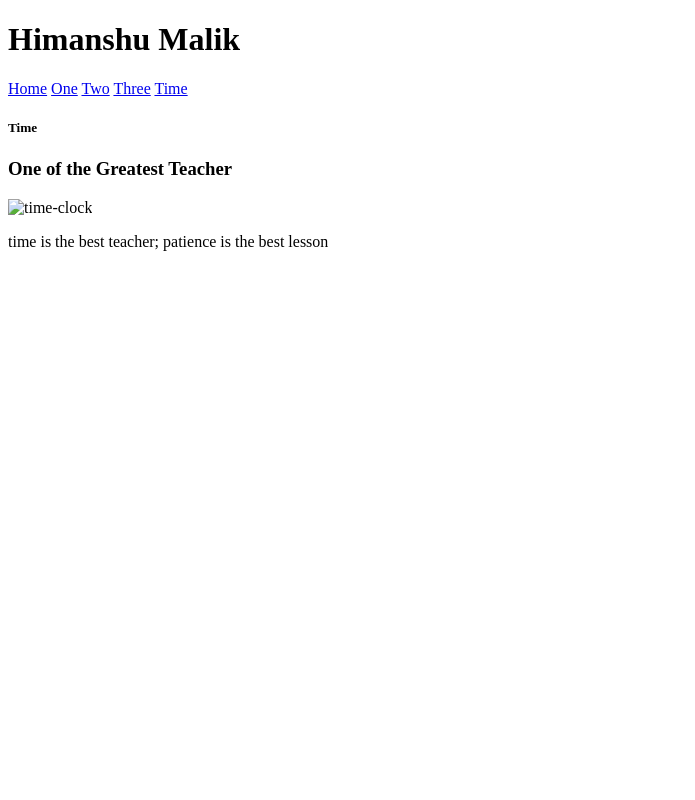
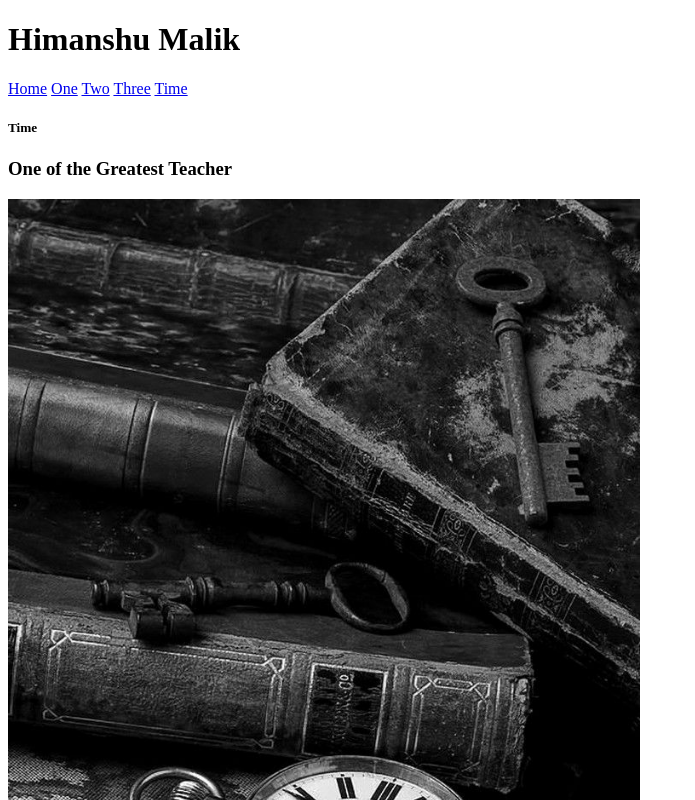
Before and after one commit to himanshu16461/peer-assgin, a plain HTML site: page time.html in a window 1280 px wide. Shown: the top 800 px of the page, without its empty margins (0-695 px from the left). Drawn offline with Linux system fonts and the light colour scheme.

Commit message:
Update time.html

```diff
--- a/time.html
+++ b/time.html
@@ -21,6 +21,6 @@
   <section>
     <h5>Time</h5>
     <h3>One of the Greatest Teacher</h3>
-    <img src="assets/pocket-watch.jpg" width="500px" alt="time-clock">
+    <img src="pocket-watch.jpg" width="50%" alt="time-clock">
     <p>time is the best teacher; patience is the best lesson</p>
   </section>
```
